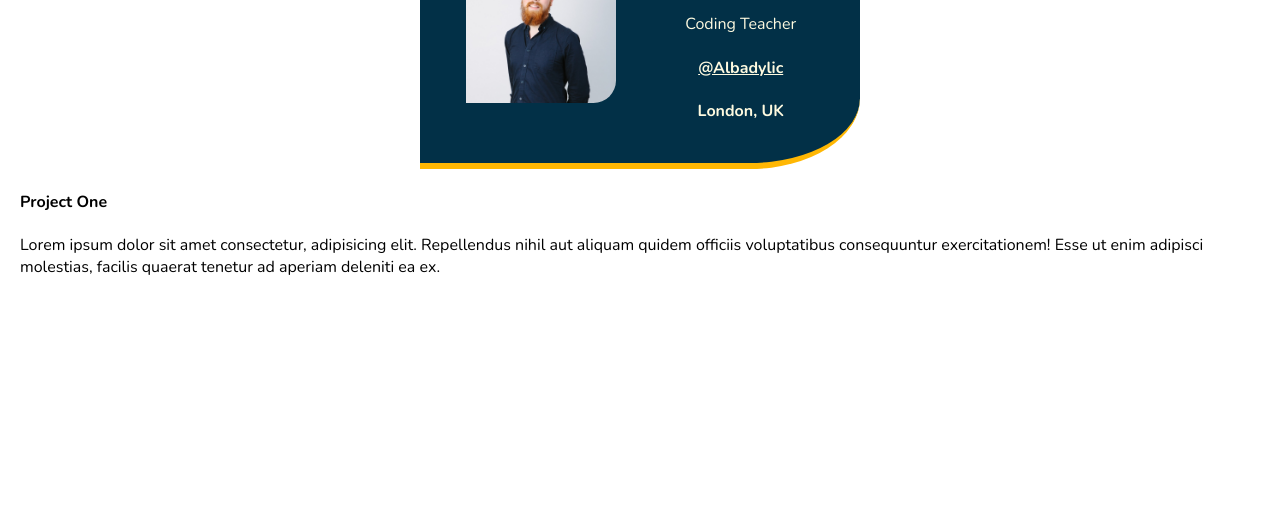
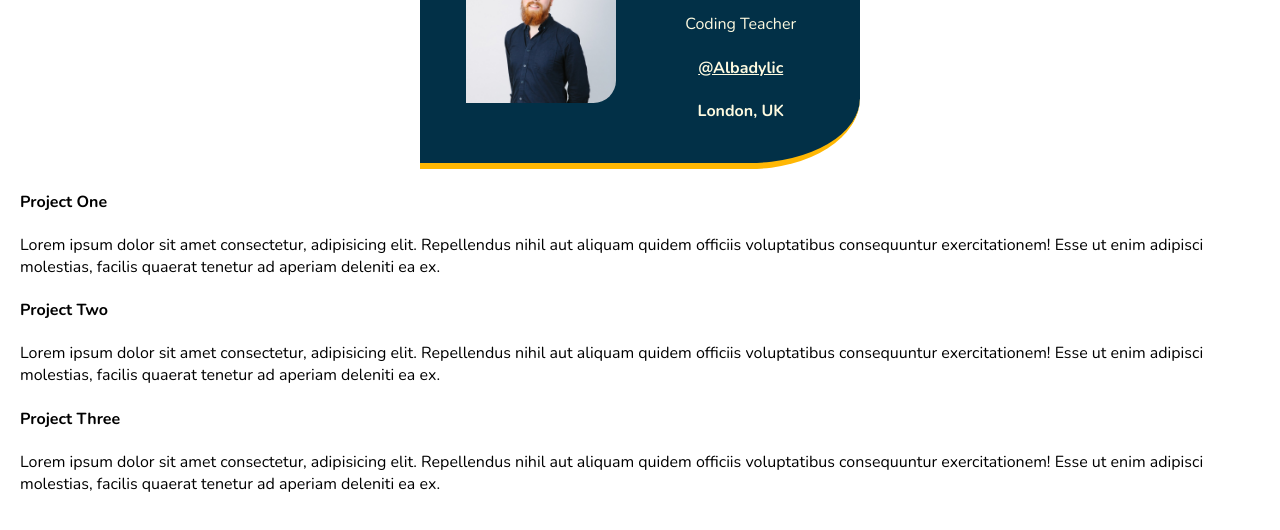
Before and after one commit to Albadylic/personal-website, a website built with Vite: page index.html in a window 1280 px wide. Shown: the part 134-664 px from the top of the page. Built offline with nearby package versions, Linux system fonts and the light colour scheme.

Commit message:
Add structure for projects two and three

```diff
--- a/index.html
+++ b/index.html
@@ -21,6 +21,14 @@
                 <h4>Project One</h4>
                 <p>Lorem ipsum dolor sit amet consectetur, adipisicing elit. Repellendus nihil aut aliquam quidem officiis voluptatibus consequuntur exercitationem! Esse ut enim adipisci molestias, facilis quaerat tenetur ad aperiam deleniti ea ex.</p>
             </div>
+            <div class="project" id="project-2">
+                <h4>Project Two</h4>
+                <p>Lorem ipsum dolor sit amet consectetur, adipisicing elit. Repellendus nihil aut aliquam quidem officiis voluptatibus consequuntur exercitationem! Esse ut enim adipisci molestias, facilis quaerat tenetur ad aperiam deleniti ea ex.</p>
+            </div>
+            <div class="project" id="project-">
+                <h4>Project Three</h4>
+                <p>Lorem ipsum dolor sit amet consectetur, adipisicing elit. Repellendus nihil aut aliquam quidem officiis voluptatibus consequuntur exercitationem! Esse ut enim adipisci molestias, facilis quaerat tenetur ad aperiam deleniti ea ex.</p>
+            </div>
         </div>
     </body>
 </html>
```
